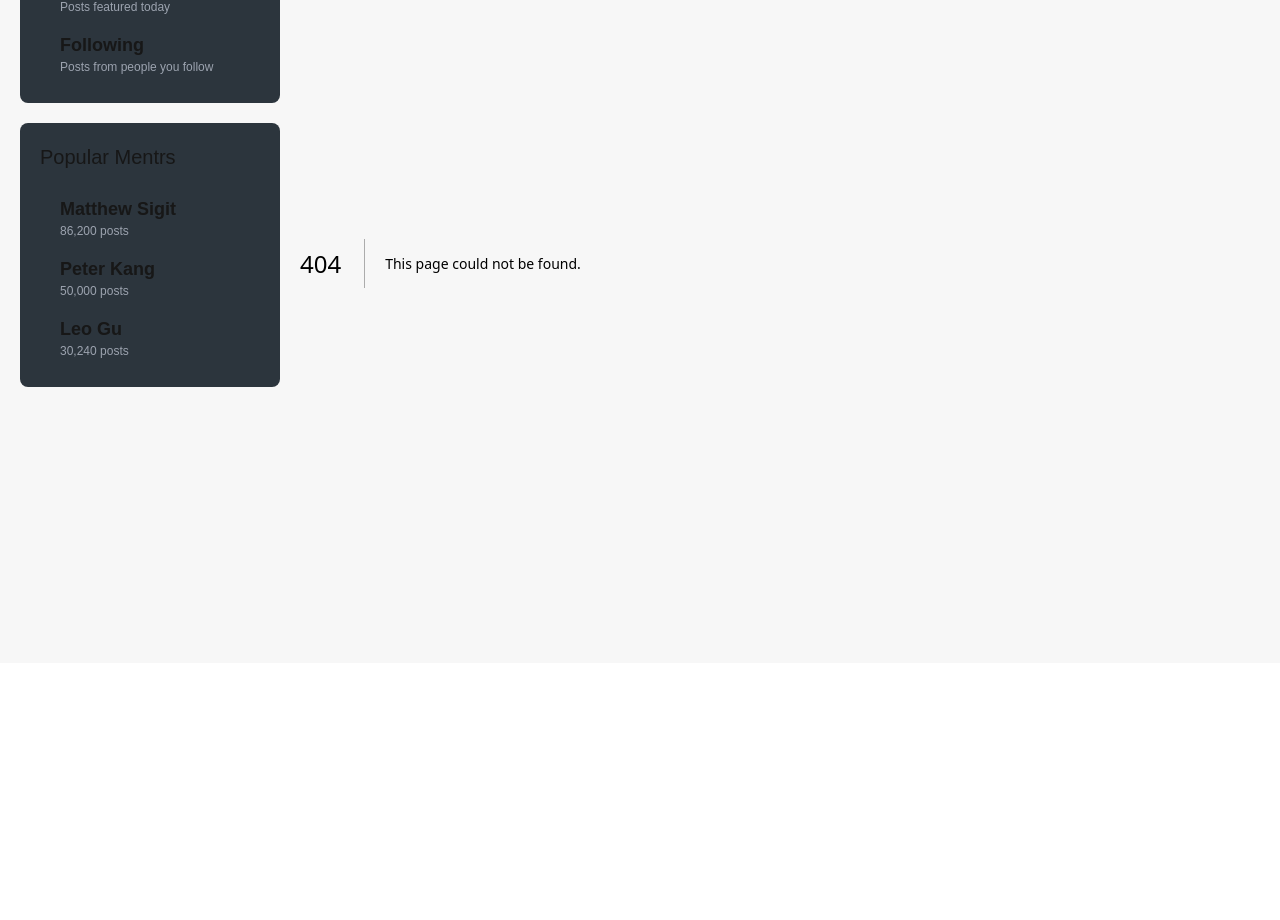
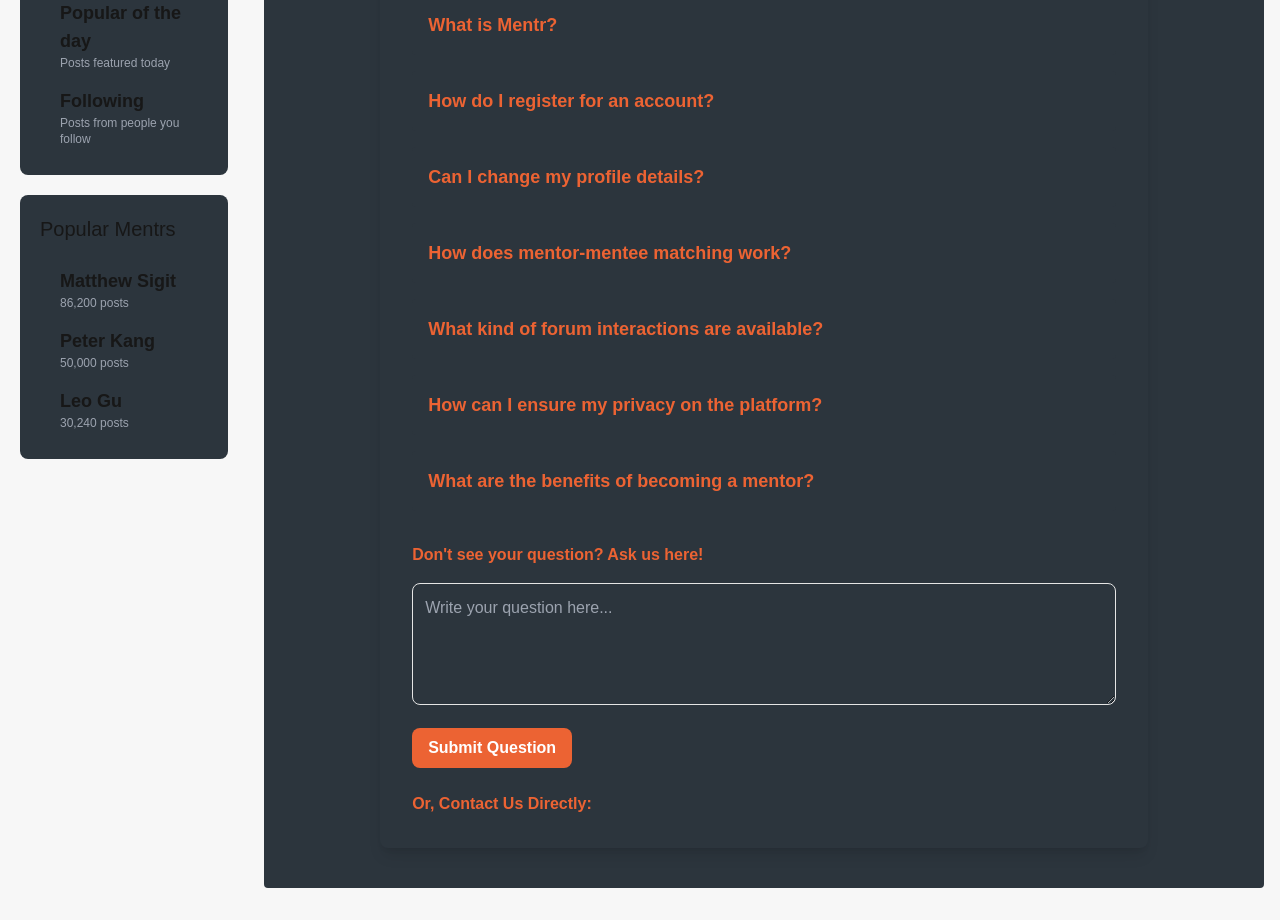
Before and after one commit to Mentr-App/Mentr, a Next.js app in the folder frontend/: page /faq in a window 1280 px wide. Before the commit this address had no page. Shown: the part 232-1152 px from the top of the page. Before the commit the page ends 895 px from the top, so only its background shows below. Built offline with nearby package versions, Linux system fonts and the light colour scheme.

Commit message:
FAQ FUNCTIONALITY YIPPEE (havent committed form feedback / API because it doesnt exist but IT WILL)

```diff
--- /dev/null
+++ b/frontend/src/components/FAQ/FAQ.tsx
@@ -0,0 +1,136 @@
+import React, { useState } from "react";
+import Link from "next/link";
+
+const FAQ: React.FC = () => {
+    const [activeIndex, setActiveIndex] = useState<number | null>(null);
+    const [feedback, setFeedback] = useState<string>("");
+    const [submittingFeedback, setSubmittingFeedback] = useState<boolean>(false);
+    const [revealThank, setRevealThank] = useState<boolean>(false);
+
+    const questionsAnswers = [
+        {
+            question: "What is Mentr?",
+            answer: "Mentr is a university-verified platform designed to connect students with alumni for personalized mentorship. Our purpose is for students to ask industry-related questions, match with mentors, and participate in a forum to gain career insights and advice."
+        },
+        {
+            question: "How do I register for an account?",
+            answer: "To register for an account on Mentr, simply click on 'Sign Up' and provide your university email to verify your identity. Once registered, you can create a profile and start interacting with mentors and the forum."
+        },
+        {
+            question: "Can I change my profile details?",
+            answer: "Yes, you can update critical information such as your password, username, email, and profile picture directly from your account settings. You can also update your mentor or mentee status if needed."
+        },
+        {
+            question: "How does mentor-mentee matching work?",
+            answer: "Mentor-mentee matching on Mentr is based on an algorithm that considers ratings, experience, and user-defined preferences. Mentees can set preferences and view profiles, while mentors are notified when a match occurs."
+        },
+        {
+            question: "What kind of forum interactions are available?",
+            answer: "The forum allows users to post questions, upload images, comment on discussions, and like or save posts for later viewing. Posts can also be edited, and users can search and filter content based on various criteria."
+        },
+        {
+            question: "How can I ensure my privacy on the platform?",
+            answer: "Mentr takes user privacy seriously. You can block other users to prevent them from viewing your profile, messages, or posts. Additionally, all data is securely stored, and you can delete your account at any time to remove all associated information."
+        },
+        {
+            question: "What are the benefits of becoming a mentor?",
+            answer: "As a mentor, you can help guide students by sharing industry knowledge and experience. You will also receive notifications when a mentee matches with you and be able to remove mentees if necessary."
+        }
+    ];
+
+    const handleToggle = (index: number) => {
+        setActiveIndex(index === activeIndex ? null : index);
+    };
+
+    const submitFeedback = async (event: React.FormEvent<HTMLFormElement>) => {
+        event.preventDefault();
+        setSubmittingFeedback(true);
+
+        try {
+            const response = await fetch("../api/feedback", {
+                method: "POST",
+                headers: { "Content-Type": "application/json" },
+                body: JSON.stringify({ feedback }),
+            });
+
+            if (!response.ok) throw new Error("Failed to submit feedback");
+
+            setRevealThank(true);
+        } catch (error) {
+            console.error("Error submitting feedback:", error);
+            alert("An error occurred while submitting feedback.");
+        } finally {
+            setSubmittingFeedback(false);
+            setFeedback("");
+        }
+    };
+
+    const handleFeedbackChange = (event: React.ChangeEvent<HTMLTextAreaElement>) => {
+        setFeedback(event.target.value);
+    };
+
+    return (
+        <div className="min-h-screen bg-[#2C353D] rounded flex flex-col items-center justify-center py-10">
+            <div className="bg-secondary rounded-lg shadow-lg p-8 max-w-3xl w-full">
+                <h1 className="text-lg text-[#EC6333] font-bold">
+                    Frequently Asked Questions
+                </h1>
+                <div className="space-y-4">
+                    {questionsAnswers.map((qa, index) => (
+                        <div key={index}>
+                            <button
+                                onClick={() => handleToggle(index)}
+                                className={`w-full text-left py-4 px-4 text-lg font-bold rounded text-[#EC6333] transition-colors duration-300 ${
+                                    activeIndex === index ? "bg-[#3C454D]" : "bg-[#2C353D]"
+                                }`}>
+                                {qa.question}
+                            </button>
+                            <div
+                                className={`overflow-hidden transition-all duration-500 ${
+                                    activeIndex === index ? "max-h-40" : "max-h-0"
+                                }`}>
+                                <p className="px-4 py-2 block rounded text-white bg-[#2F383G] font-medium">{qa.answer}</p>
+                            </div>
+                        </div>
+                    ))}
+                </div>
+
+                <div className="mt-8">
+                    <form onSubmit={submitFeedback} className="space-y-4">
+                        <label htmlFor="feedback" className="block font-bold text-[#EC6333] bg-[#2C353D]">
+                            Don't see your question? Ask us here!
+                        </label>
+                        <textarea
+                            id="feedback"
+                            value={feedback}
+                            onChange={handleFeedbackChange}
+                            className="w-full p-3 border border-border rounded-lg bg-[#2C353D] text-white"
+                            rows={4}
+                            placeholder="Write your question here..."
+                        ></textarea>
+                        <button
+                            type="submit"
+                            className="px-4 py-2 bg-[#EC6333] text-white font-bold rounded-lg hover:bg-accent-hover disabled:opacity-50 transition duration-300"
+                            disabled={submittingFeedback}>
+                            {submittingFeedback ? "Submitting..." : "Submit Question"}
+                        </button>
+                    </form>
+                    {revealThank && (
+                        <p className="block font-bold text-[#EC6333] bg-[#2C353D]">
+                            Thank you for reaching out!
+                        </p>
+                    )}
+                </div>
+
+                <div className="mt-6">
+                    <label className="block font-bold text-[#EC6333] bg-[#2C353D]">
+                        Or, Contact Us Directly:
+                    </label>
+                </div>
+            </div>
+        </div>
+    );
+};
+
+// TODO: Add a link to the contact page, set up API routes for feedback submission, and handle form submission in the FAQ component.
+export default FAQ;
--- /dev/null
+++ b/frontend/src/pages/faq.tsx
@@ -0,0 +1,12 @@
+import React from "react";
+import FAQ from "@/components/FAQ/FAQ";
+
+const FAQPage: React.FC = () => {
+    return (
+        <div className="container mx-auto px-4 py-8">
+            <FAQ/>
+        </div>
+    );
+};
+
+export default FAQPage;
```
Also changed, not shown: 1 other file (tests, documents, lock files or other folders).
